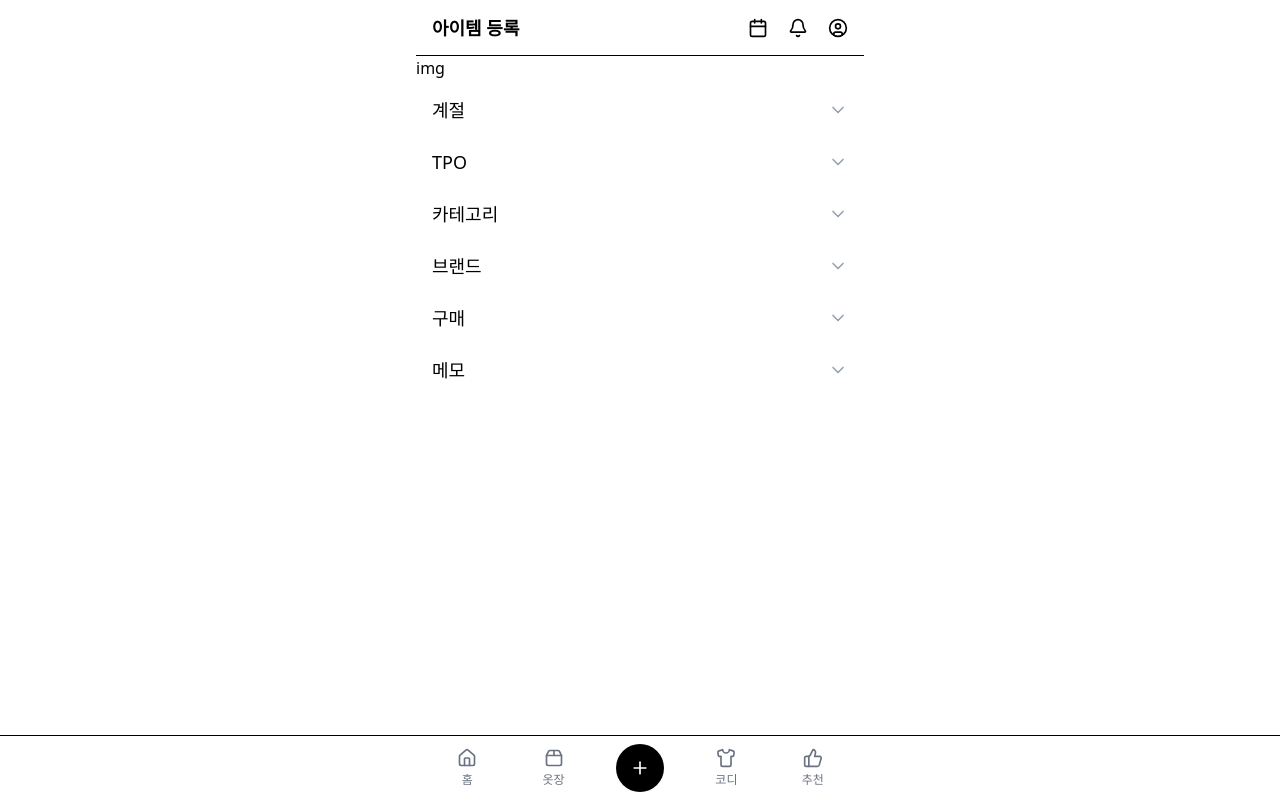
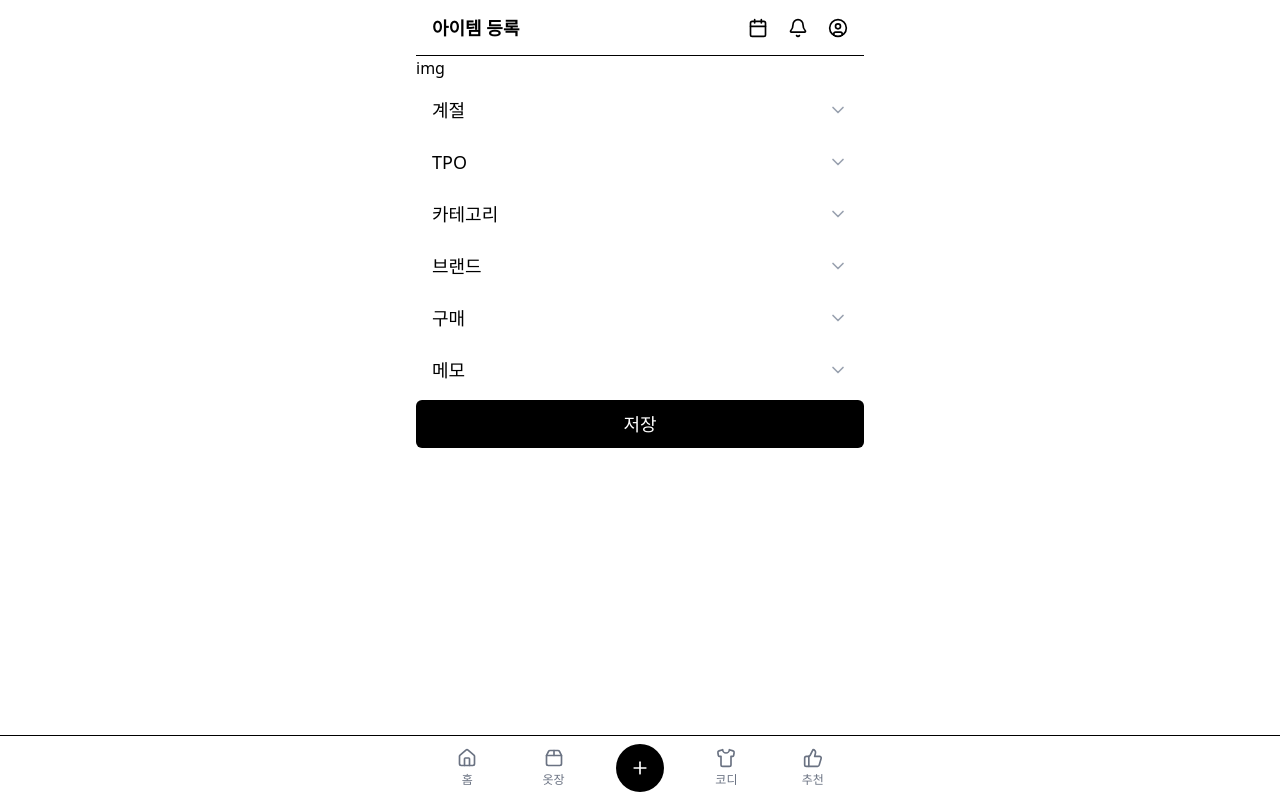
Before and after one commit to chaelotus/PickFit, a Next.js app: page /clothes/new in a window 1280 px wide. Built offline with nearby package versions, Linux system fonts and the light colour scheme.

Commit message:
feature : button 컴포넌트 적용

```diff
--- a/app/clothes/new/page.tsx
+++ b/app/clothes/new/page.tsx
@@ -4,6 +4,7 @@ import { useState } from "react";
 import AccordionSelectedField from "../components/AccordionSelectedField";
 import Accordion from "../../../shared/ui/accordion/Accordion";
 import Input from "@/shared/ui/input/Input";
+import Button from "@/shared/ui/button/Button";
 
 const SEASON = ["봄", "여름", "가을", "겨울"];
 const TPO = [
@@ -168,6 +169,7 @@ const ClothesUpload = () => {
         >
           <textarea className="w-full h-[100px] rounded border px-3 py-2"></textarea>
         </Accordion>
+        <Button value={"저장"} w={"full"} color={"black"} />
       </form>
     </div>
   );
```
